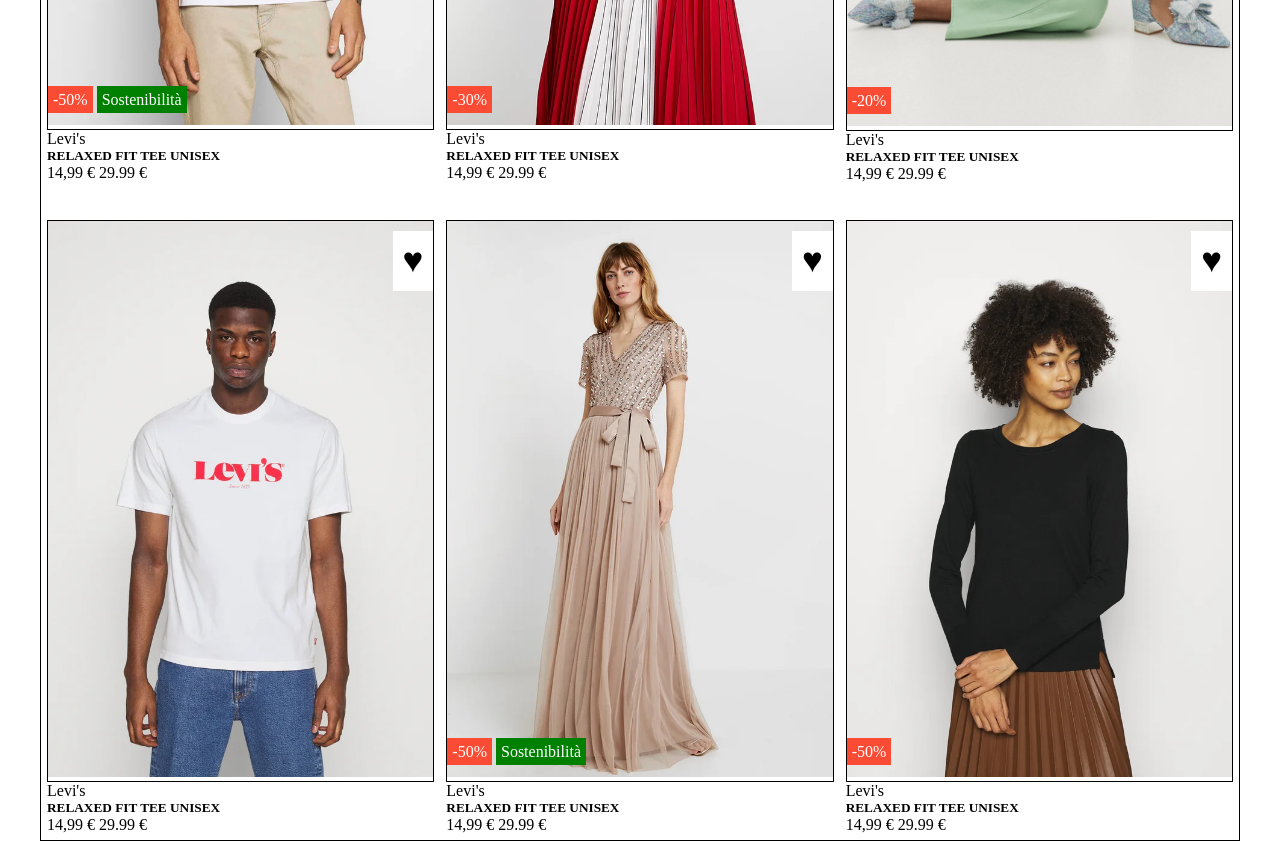
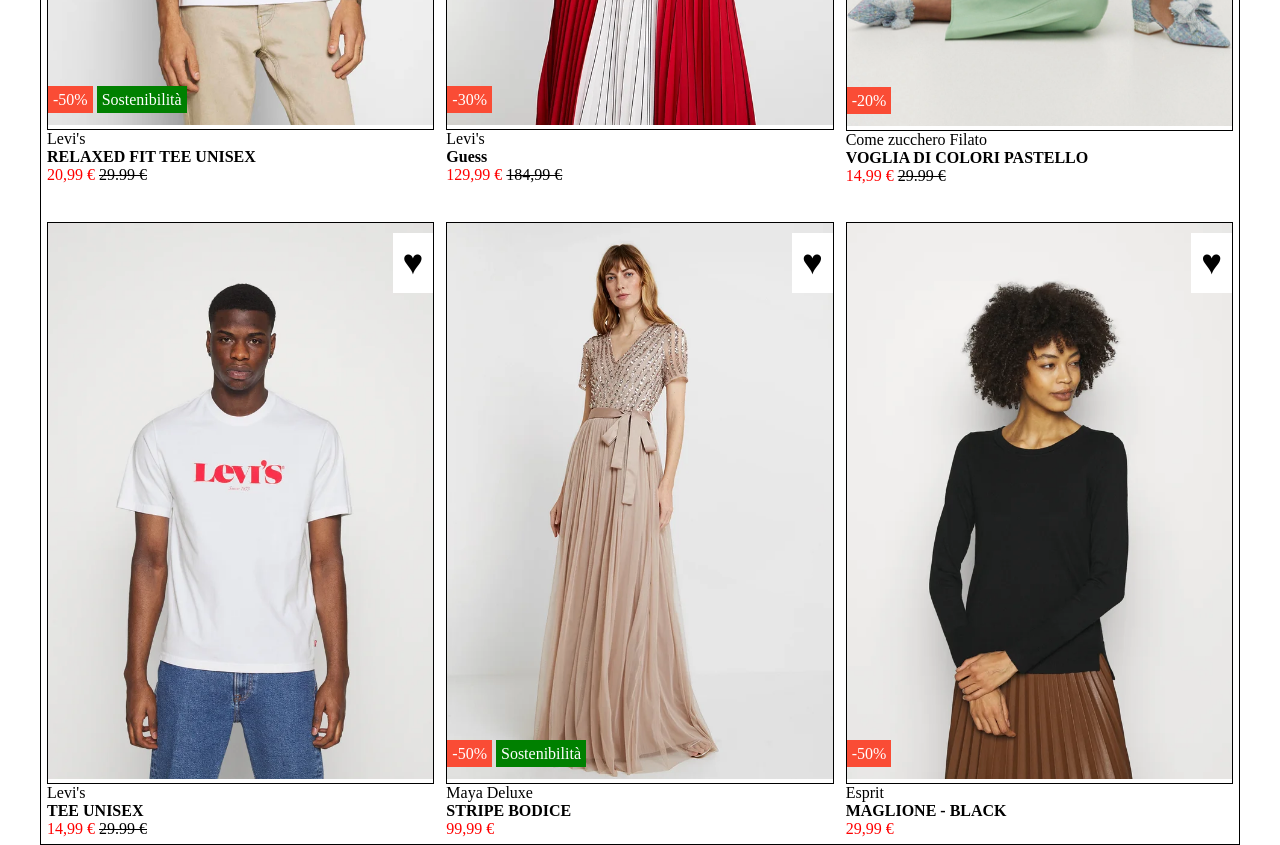
Before and after one commit to RiccardoGabba/html-css-boolando, a plain HTML site: page index.html in a window 1280 px wide. Shown: the part 500-1345 px from the top of the page. Drawn offline with Linux system fonts and the light colour scheme.

Commit message:
finished the graphics

```diff
--- a/index.html
+++ b/index.html
@@ -32,7 +32,7 @@
     </header>
     <section class="container ">
         <div class="flex-f flex-wrap">
-
+<!--1-->
             <div class="abs ">
                 <div class="foto debug">
                     <img src="img/1.webp" alt="" class="foto">
@@ -47,11 +47,12 @@
                 </div>
                 <figcaption>
                     <span>Levi's</span>
-                    <h5>RELAXED FIT TEE UNISEX</h5>
-                    <span>14,99 &euro; 29.99 &euro;</span>
+                    <h4>RELAXED FIT TEE UNISEX</h4>
+                    <span class="colore-prezzo">20,99 &euro; </span>
+                    <span class="linea">29.99 &euro;</span>
                 </figcaption>
             </div>
-
+<!--2-->
 
             <div class="abs ">
                 <div class="foto debug ">
@@ -66,12 +67,13 @@
                 </div>
                 <figcaption>
                     <span>Levi's</span>
-                    <h5>RELAXED FIT TEE UNISEX</h5>
-                    <span>14,99 &euro; 29.99 &euro;</span>
+                    <h4>Guess</h4>
+                    <span class="colore-prezzo">129,99 &euro;</span>
+                 <span class="linea">184,99 &euro;</span>
                 </figcaption>
             </div>
 
-
+ <!--3-->
                 <div class="abs ">
                     <div class="foto debug">
                         <img src="img/3.webp" alt="" class="foto">
@@ -84,12 +86,13 @@
                         </div>
                     </div>
                     <figcaption>
-                        <span>Levi's</span>
-                        <h5>RELAXED FIT TEE UNISEX</h5>
-                        <span>14,99 &euro; 29.99 &euro;</span>
+                        <span>Come zucchero Filato</span>
+                        <h4>VOGLIA DI COLORI PASTELLO</h4>
+                        <span class="colore-prezzo">14,99 &euro;</span>
+                        <span class="linea">29.99 &euro;</span>
                     </figcaption>
                 </div>
-
+<!--4-->
             <div class="abs ">
                 <div class="foto debug">
                     <img src="img/4.webp" alt="" class="foto">
@@ -100,12 +103,13 @@
                 </div>
                 <figcaption>
                     <span>Levi's</span>
-                    <h5>RELAXED FIT TEE UNISEX</h5>
-                    <span>14,99 &euro; 29.99 &euro;</span>
+                    <h4>TEE UNISEX</h4>
+                    <span class="colore-prezzo">14,99 &euro; </span>
+                    <span class="linea">29.99 &euro;</span>
                 </figcaption>
             </div>
 
-
+<!--5-->
             <div class="abs ">
                 <div class="foto debug ">
                     <img src="img/5.webp" alt="" class="foto">
@@ -119,11 +123,12 @@
                     </div>
                 </div>
                 <figcaption>
-                    <span>Levi's</span>
-                    <h5>RELAXED FIT TEE UNISEX</h5>
-                    <span>14,99 &euro; 29.99 &euro;</span>
+                    <span>Maya Deluxe</span>
+                    <h4>STRIPE BODICE</h4>
+                    <span class="colore-prezzo">99,99 &euro; </span>
                 </figcaption>
             </div>
+<!--6-->
                 <div class="abs ">
                     <div class="foto debug">
                         <img src="img/6.webp" alt="" class="foto">
@@ -135,14 +140,12 @@
                             <spans class="percent">-50%</spans>
                         </div>
                         <figcaption>
-
                     </div>
-                    <span>Levi's</span>
-                            <h5>RELAXED FIT TEE UNISEX</h5>
-                            <span>14,99 &euro; 29.99 &euro;</span>
+                    <span>Esprit</span>
+                            <h4>MAGLIONE - BLACK</h4>
+                            <span class="colore-prezzo">29,99 &euro;</span>
                         </figcaption>
                 </div>
-
         </div>
     </section>
 </body>
--- a/style.css
+++ b/style.css
@@ -69,7 +69,7 @@
     padding: 5px;
     color: white;
 }
-*/
+
 input[type="checkbox"]:checked + label{
     color: red;
   }
@@ -92,6 +92,12 @@ input[type="checkbox"]:checked + label{
     border: 1px solid black;
 }
 
+.linea{
+    text-decoration: line-through;
+}
 
+.colore-prezzo{
+    color: red;
+}
 /*
    */
```
